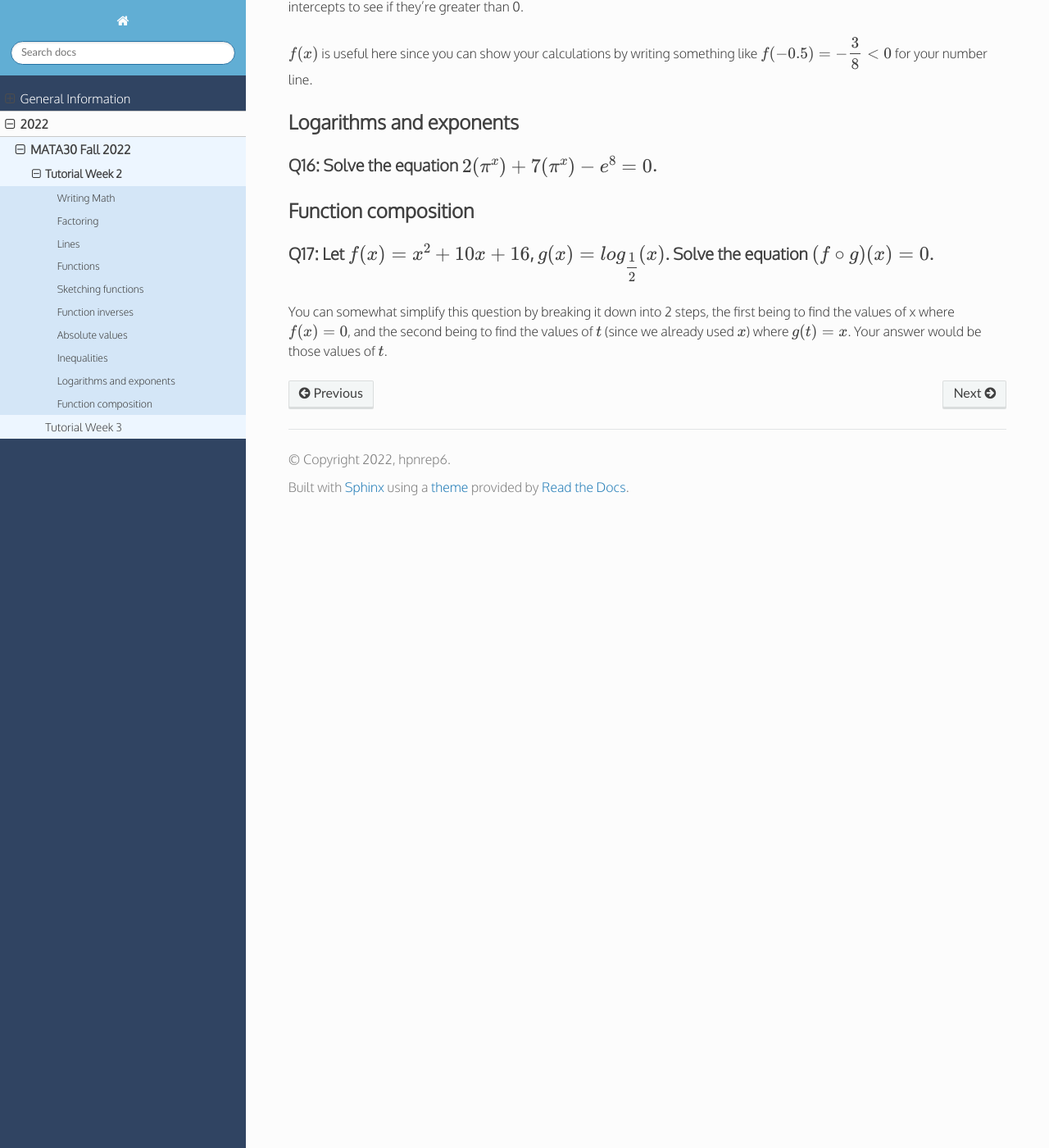
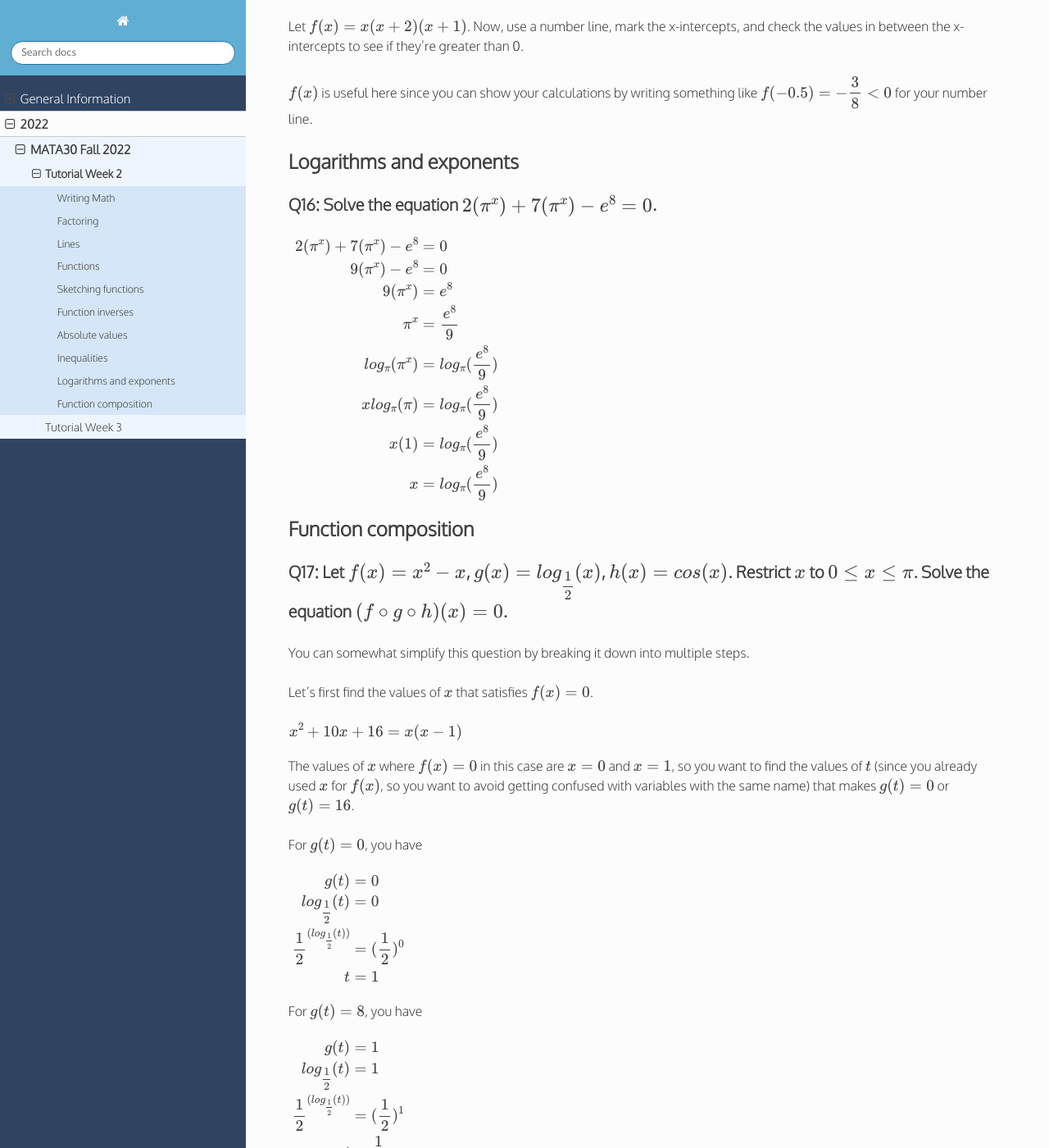
Before and after one commit to hpnrep6/t, a Sphinx documentation site: the page built from source/2022/mata30_fall/tutorial2.rst, in a window 1280 px wide and 1400 px high, scrolled down 8966 px. Shown: the whole window at 82% size. Built offline with Sphinx 7.4.7 and the Read the Docs theme 2.0.0, drawn with Linux system fonts in a browser that asks for light colours; some of the changed text lies outside the part shown.

Commit message:
Finalise tutorial 2

```diff
--- a/source/2022/mata30_fall/tutorial2.rst
+++ b/source/2022/mata30_fall/tutorial2.rst
@@ -100,7 +100,7 @@ Cross-multiplication method (for quadratics)
 You could find the full diagrams and stuff by googling cross-multiplication method, so
 here's a somewhat simplified version just to get the essentials down:
 
-Say you have the quadratic :math:`ax^2 + bx + c` and let the factored form be :math:`(gx - j)(hx - k)`.
+Say you have the quadratic :math:`ax^2 + bx + c` and let the factored form be :math:`(gx + j)(hx + k)`.
 Then you need to find the values of :math:`g, j, h, k` such that:
 
 .. math::
@@ -461,14 +463,68 @@ Logarithms and exponents
 Q16: Solve the equation :math:`2(\pi^x) + 7(\pi^x) -e^8 = 0`.
 ~~~~~~~~~~~~~~~~~~~~~~~~~~~~~~~~~~~~~~~~~~~~~~~~~~~~~~~~~~~~~
 
+.. math::
+   \begin{aligned}
+   2(\pi^x) + 7(\pi^x) -e^8 &= 0 \\
+   9(\pi^x) -e^8 &= 0 \\
+   9(\pi^x) &= e^8 \\
+   \pi^x &= \dfrac{e^8}{9} \\
+   log_{\pi}(\pi^x) &= log_{\pi}(\dfrac{e^8}{9}) \\
+   x log_{\pi}(\pi) &= log_{\pi}(\dfrac{e^8}{9}) \\
+   x (1) &= log_{\pi}(\dfrac{e^8}{9}) \\
+   x &= log_{\pi}(\dfrac{e^8}{9}) \\
+   \end{aligned}
+
 Function composition
 --------------------
 
 
-Q17: Let :math:`f(x) = x^2 + 10x + 16`, :math:`g(x) = log_{\scriptsize{}\dfrac{1}{2}}(x)`. Solve the equation :math:`(f \circ g)(x) = 0`.
-~~~~~~~~~~~~~~~~~~~~~~~~~~~~~~~~~~~~~~~~~~~~~~~~~~~~~~~~~~~~~~~~~~~~~~~~~~~~~~~~~~~~~~~~~~~~~~~~~~~~~~~~~~~~~~~~~~~~~~~~~~~~~~~~~~~~~~~~~
+Q17: Let :math:`f(x) = x^2 - x`, :math:`g(x) = log_{\scriptsize{}\dfrac{1}{2}}(x)`, :math:`h(x) = cos(x)`. Restrict :math:`x` to :math:`0 \leq x \leq \pi`. Solve the equation :math:`(f \circ g \circ h)(x) = 0`.
+~~~~~~~~~~~~~~~~~~~~~~~~~~~~~~~~~~~~~~~~~~~~~~~~~~~~~~~~~~~~~~~~~~~~~~~~~~~~~~~~~~~~~~~~~~~~~~~~~~~~~~~~~~~~~~~~~~~~~~~~~~~~~~~~~~~~~~~~~~~~~~~~~~~~~~~~~~~~~~~~~~~~~~~~~~~~~~~~~~~~~~~~~~~~~~~~~~~~~~~~~~~~~~~~~~
 
-You can somewhat simplify this question by breaking it down into 2 steps,
-the first being to find the values of x where :math:`f(x) = 0`, and the second
-being to find the values of :math:`t` (since we already used :math:`x`) where :math:`g(t) = x`.
-Your answer would be those values of :math:`t`.
+
+
+You can somewhat simplify this question by breaking it down into multiple steps.
+
+Let's first find the values of :math:`x` that satisfies :math:`f(x) = 0`.
+
+.. math::
+   \begin{aligned}
+   x^2 + 10x + 16 &= x(x-1)
+   \end{aligned}
+
+The values of :math:`x` where :math:`f(x) = 0` in this case are :math:`x = 0` and :math:`x = 1`,
+so you want to find the values of :math:`t` (since you already used :math:`x` for :math:`f(x)`,
+so you want to avoid getting confused with variables with the same name) that makes :math:`g(t) = 0`
+or :math:`g(t) = 16`.
+
+For :math:`g(t) = 0`, you have
+
+.. math::
+   \begin{aligned}
+   g(t) &= 0 \\
+   log_{\scriptsize{}\dfrac{1}{2}}(t) &= 0 \\
+   \dfrac{1}{2}^{(log_{\tiny{}\dfrac{1}{2}}(t))} &= (\dfrac{1}{2})^0 \\
+   t &= 1
+   \end{aligned}
+
+For :math:`g(t) = 8`, you have
+
+.. math::
+   \begin{aligned}
+   g(t) &= 1 \\
+   log_{\scriptsize{}\dfrac{1}{2}}(t) &= 1 \\
+   \dfrac{1}{2}^{(log_{\tiny{}\dfrac{1}{2}}(t))} &= (\dfrac{1}{2})^1 \\
+   t &= \dfrac{1}{2}
+   \end{aligned}
+
+So your values of :math:`t` are :math:`t = 1` and :math:`t = \dfrac{1}{2}`.
+
+Now you need to find the values of :math:`u` (again, using another variable since
+you already used :math:`x` and :math:`t`) that makes :math:`h(u) = 1` or :math:`h(u) = \dfrac{1}{2}`.
+
+This means you're solving for :math:`cos(u) = 1` and :math:`cos(u) = \dfrac{1}{2}`.
+
+Since our domain of :math:`u` is restricted on :math:`0 \leq u \leq \pi`, the only values
+of :math:`u` that are solutions to this are :math:`u = 0` and :math:`u = \dfrac{\pi}{3}` (use a unit circle). And this is
+our answer: :math:`x = 0` and :math:`x = \dfrac{3\pi}{2}`.
```
Also changed, not shown: other parts of source/2022/mata30_fall/tutorial2.rst (+2 -0 lines), source/favicon.ico, 3 other files.
